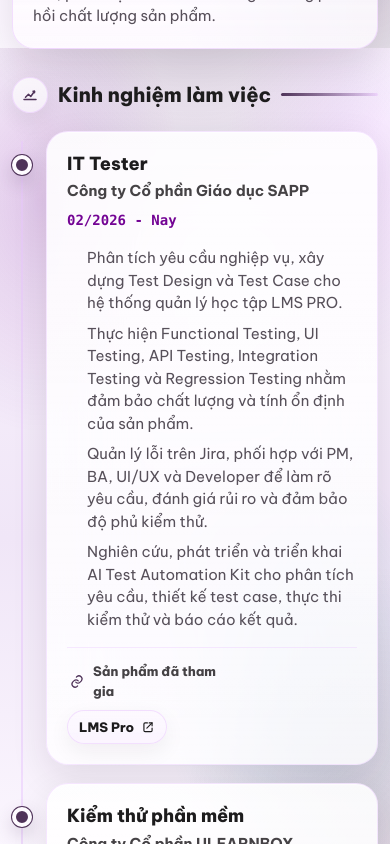
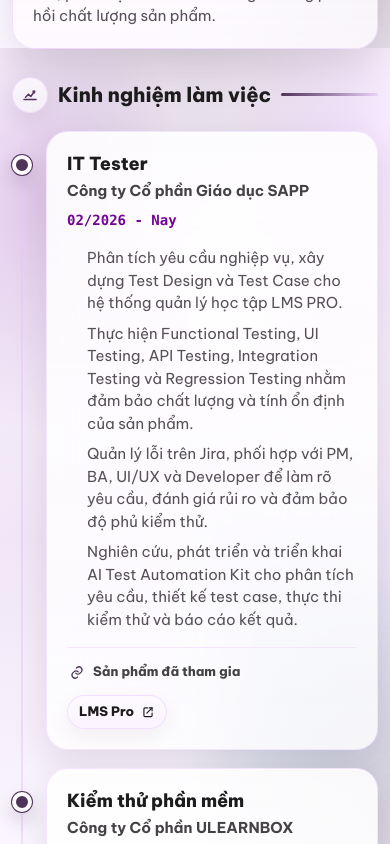
Before and after one commit to hungmanh0206/nguyenhungmanh-cv, a Next.js app: page / in a window 390 px wide. Shown: the part 1640-2484 px from the top of the page. Built offline with nearby package versions, Linux system fonts and the light colour scheme.

Commit message:
Prevent mobile product link text wrapping

```diff
--- a/app/globals.css
+++ b/app/globals.css
@@ -1139,9 +1139,11 @@ time,
   display: inline-flex;
   align-items: center;
   gap: 6px;
+  max-width: 100%;
   color: var(--ink-700);
   font-size: 13px;
   font-weight: 800;
+  white-space: nowrap;
 }
 
 .product-links > strong .stage-icon {
@@ -1171,6 +1173,7 @@ time,
 }
 
 .product-chip {
+  max-width: 100%;
   padding: 7px 11px;
   border: 1px solid rgba(234, 200, 254, 0.5);
   background:
@@ -1182,6 +1185,12 @@ time,
     transform 160ms ease,
     border-color 180ms ease,
     box-shadow 180ms ease;
+}
+
+.product-chip span {
+  overflow: hidden;
+  text-overflow: ellipsis;
+  white-space: nowrap;
 }
 
 .product-chip:hover {
```
